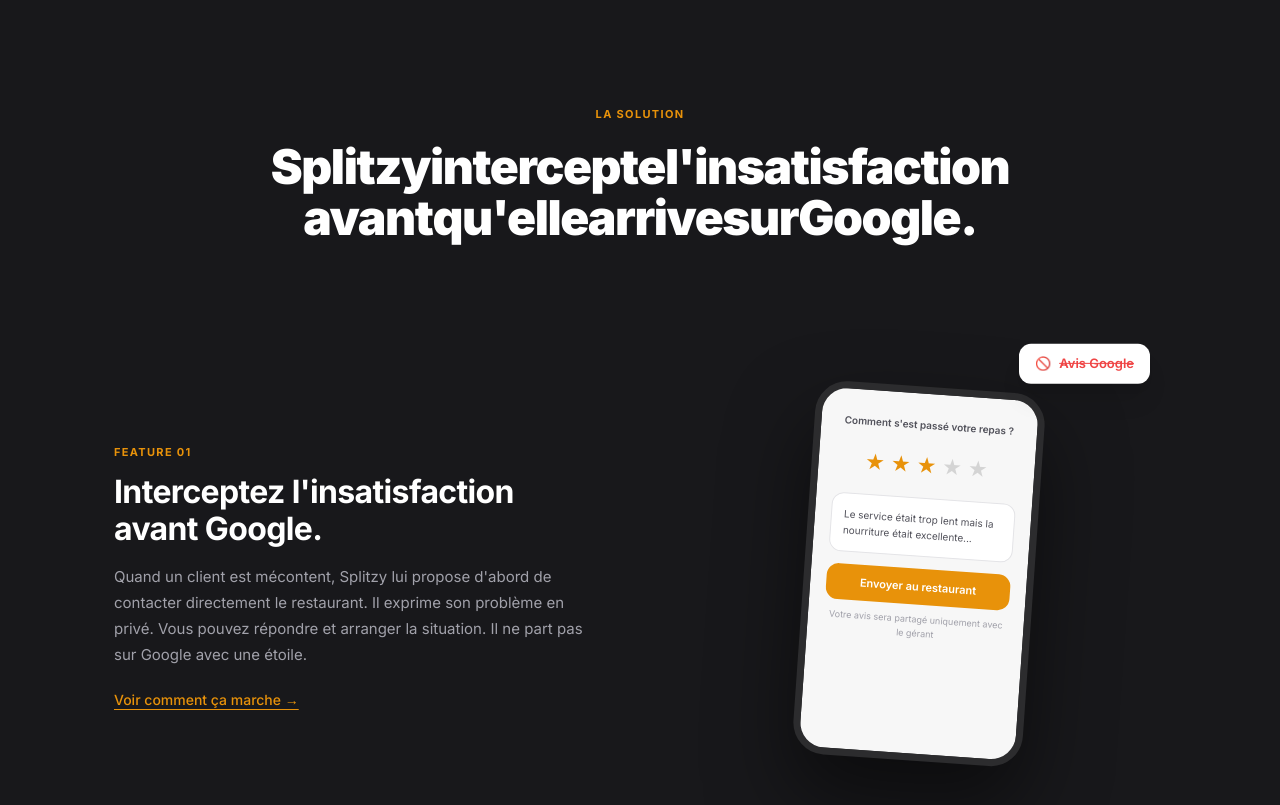
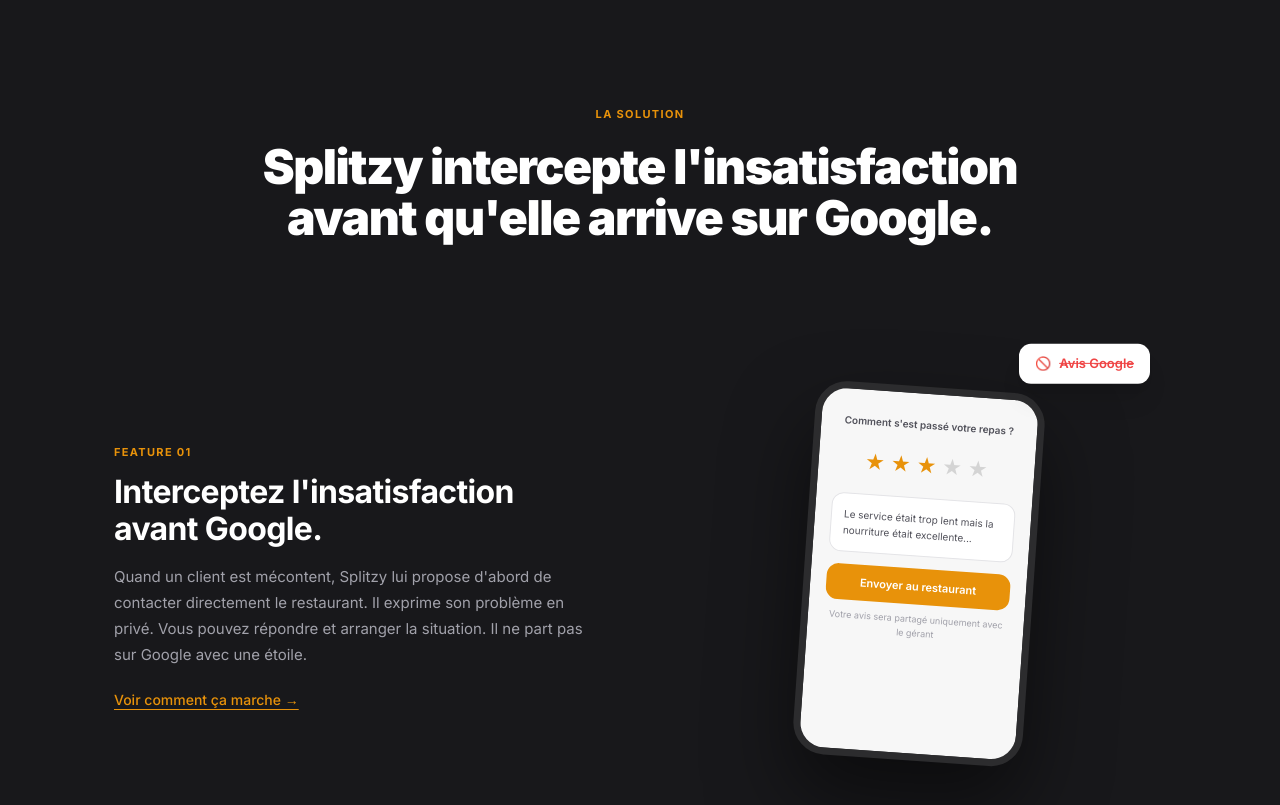
Before and after one commit to splitzycontact-hash/splitzy, a React (Vite) app: page / in a window 1280 px wide. Shown: the part 4660-5465 px from the top of the page. Built offline with nearby package versions, Linux system fonts and the light colour scheme; no server answers.

Commit message:
fix(marketing): TextReveal Solution.tsx — espace hors du span inline-block
Co-Authored-By: Claude Sonnet 4.6 <noreply@anthropic.com>

```diff
--- a/src/pages/marketing/Solution.tsx
+++ b/src/pages/marketing/Solution.tsx
@@ -196,16 +196,18 @@ function TextReveal({ line, baseDelay = 0 }: { line: string; baseDelay?: number
   return (
     <span style={{ display: 'block' }}>
       {words.map((word, i) => (
+        <span key={i}>
           <m.span
-          key={i}
             style={{ display: 'inline-block' }}
             initial={{ opacity: 0, y: 22 }}
             whileInView={{ opacity: 1, y: 0 }}
             viewport={{ once: true, margin: '-20px' }}
             transition={{ duration: 0.5, delay: baseDelay + i * 0.065, ease: [0.25, 0.46, 0.45, 0.94] }}
           >
-          {word}{i < words.length - 1 ? ' ' : ''}
+            {word}
           </m.span>
+          {i < words.length - 1 ? ' ' : ''}
+        </span>
       ))}
     </span>
   )
```
Lines whose indentation alone changed are shown as unchanged.
